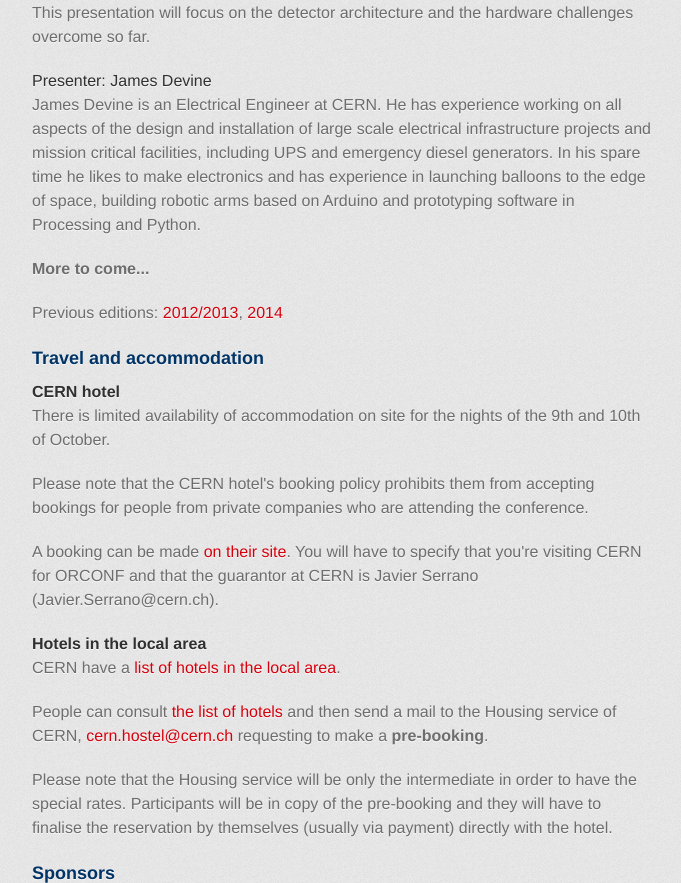
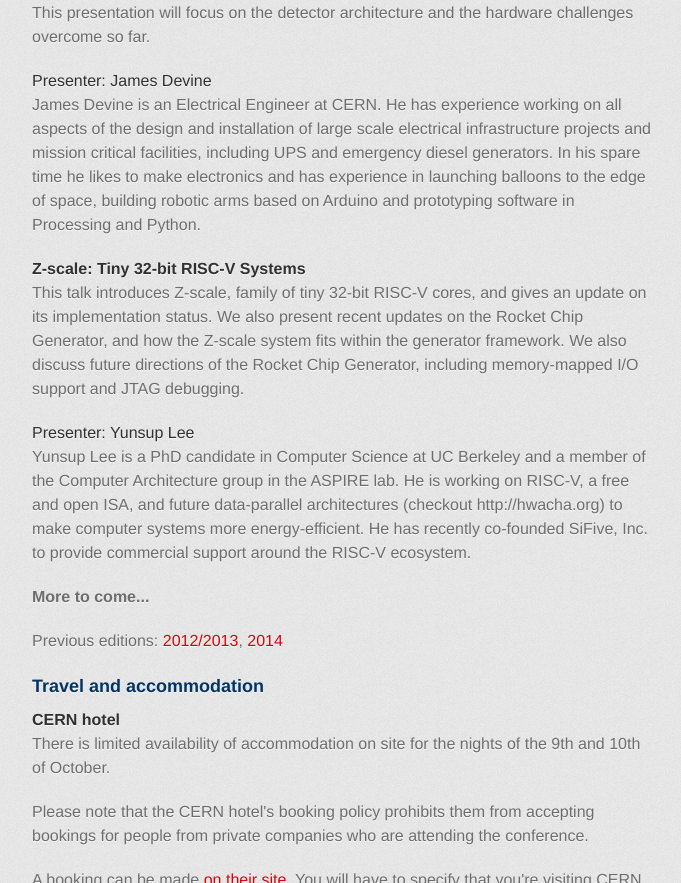
Before and after one commit to fossi-foundation/orconf, a Jekyll site: the page index.html, which Jekyll copies as it is, in a window 1280 px wide and 900 px high, scrolled down 10508 px, cut to the strip 0-883 px from the top of the window. Shown: the whole strip, without its empty margins (298-979 px from the left). Built offline with Jekyll 4.4.1, drawn with Linux system fonts in a browser that asks for light colours; some web fonts are replaced.

Commit message:
Add zscale talk

```diff
--- a/index.html
+++ b/index.html
@@ -460,6 +460,25 @@
 	  <p>James Devine is an Electrical Engineer at CERN. He has experience working on all aspects of the design and installation of large scale electrical infrastructure projects and mission critical facilities, including UPS and emergency diesel generators. In his spare time he likes to make electronics and has experience in launching balloons to the edge of space, building robotic arms based on Arduino and prototyping software in Processing and Python.
 	  </p>
 	  <p></p>
+	  <h4><a name="zscale" class="anchor" href="#zscale"><span class="octicon octicon-link"></span></a>Z-scale: Tiny 32-bit RISC-V Systems</h4>
+	  <p>This talk introduces Z-scale, family of tiny 32-bit RISC-V cores, and
+	    gives an update on its implementation status. We also present recent
+	    updates on the Rocket Chip Generator, and how the Z-scale system fits
+	    within the generator framework. We also discuss future directions of the
+	    Rocket Chip Generator, including memory-mapped I/O support and JTAG
+	    debugging.
+	  </p>
+	  <p>
+	  </p>
+	  <h5>Presenter: <a name="yunsup" class="anchor" href="#yunsup"><span class="octicon octicon-link"></span></a>Yunsup Lee</h5>
+	  <p>Yunsup Lee is a PhD candidate in Computer Science at UC Berkeley and a
+	    member of the Computer Architecture group in the ASPIRE lab. He is
+	    working on RISC-V, a free and open ISA, and future data-parallel
+	    architectures (checkout http://hwacha.org) to make computer systems more
+	    energy-efficient. He has recently co-founded SiFive, Inc. to provide
+	    commercial support around the RISC-V ecosystem.
+	  </p>
+	  <p></p>
 	  <p><strong>More to come...</strong></p>
 
 
```
Also changed, not shown: schedule.md (+1 -1 lines).
